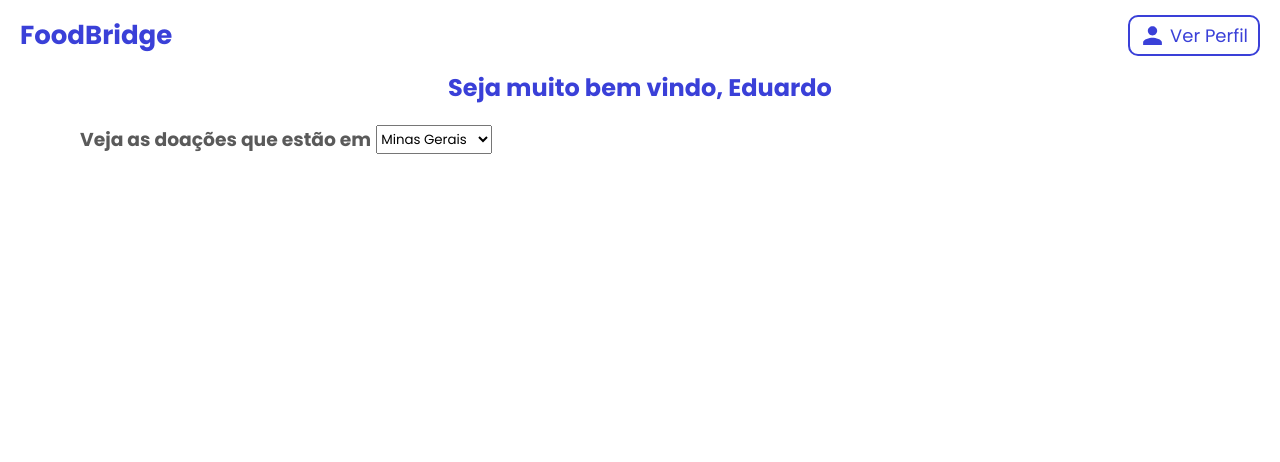
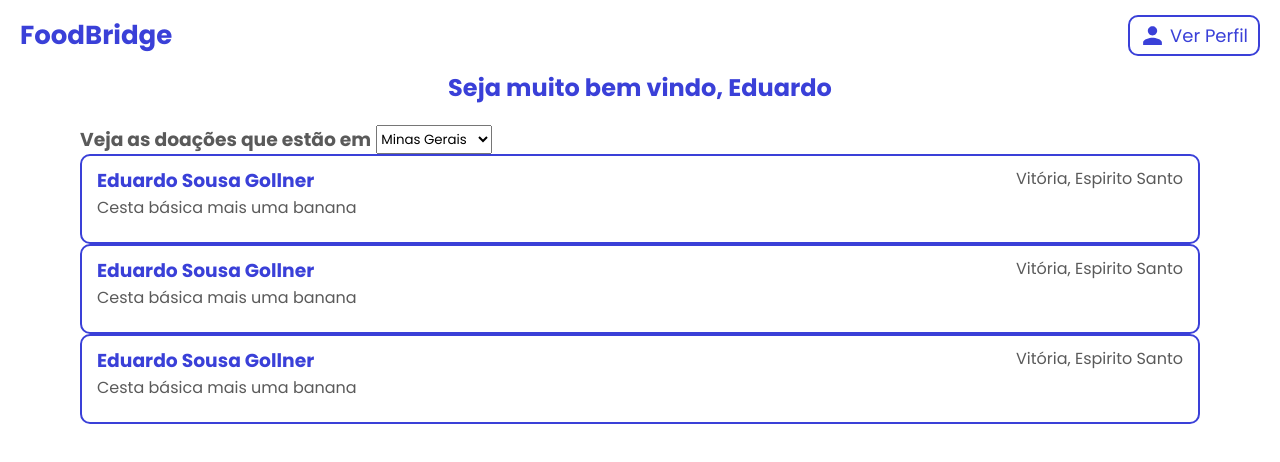
Before and after one commit to EduardoGollner0609/FoodBridge, a React (Vite) app in the folder frontend/: page /community/home in a window 1280 px wide. Shown: the top 462 px of the page. Built offline with nearby package versions, Linux system fonts and the light colour scheme.

Commit message:
Criando CardDonation e estilizando.

```diff
--- /dev/null
+++ b/frontend/src/components/CardDonation/index.tsx
@@ -0,0 +1,13 @@
+import './styles.css';
+
+export default function CardDonation() {
+    return (
+        <div className="card-donation">
+            <div className="card-donation-data">
+                <h3>Eduardo Sousa Gollner</h3>
+                <p>Cesta básica mais uma banana</p>
+            </div>
+            <p>Vitória, Espirito Santo</p>
+        </div>
+    );
+}
--- /dev/null
+++ b/frontend/src/components/CardDonation/styles.css
@@ -0,0 +1,25 @@
+.card-donation {
+  border: 2px solid var(--fb-color-primary);
+  border-radius: 10px;
+  display: flex;
+  justify-content: space-between;
+  padding: 10px 15px;
+  height: 90px;
+  cursor: pointer;
+}
+
+.card-donation-data h3 {
+  color: var(--fb-color-primary);
+}
+
+.card-donation p {
+  color: var(--fb-color-secondary);
+}
+
+.card-donation:hover {
+  background-color: var(--fb-color-primary);
+  & h3,
+  p {
+    color: var(--fb-color-quartiary);
+  }
+}
--- a/frontend/src/routes/CommunityPage/HomeCommunityPage/index.tsx
+++ b/frontend/src/routes/CommunityPage/HomeCommunityPage/index.tsx
@@ -1,3 +1,4 @@
+import CardDonation from '../../../components/CardDonation';
 import './styles.css';
 
 export default function HomeCommunityPage() {
@@ -19,6 +20,10 @@ export default function HomeCommunityPage() {
                             </select>
                         </div>
                         <div className="home-community-donations-list">
+                            <CardDonation />
+                            <CardDonation />
+                            <CardDonation />
+
 
                         </div>
                     </div>
```
